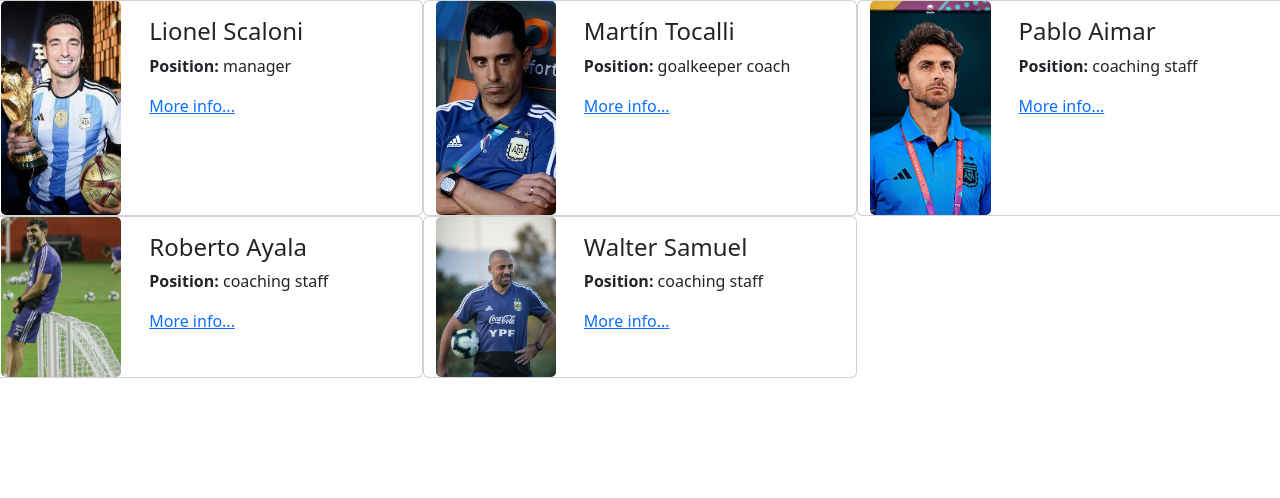
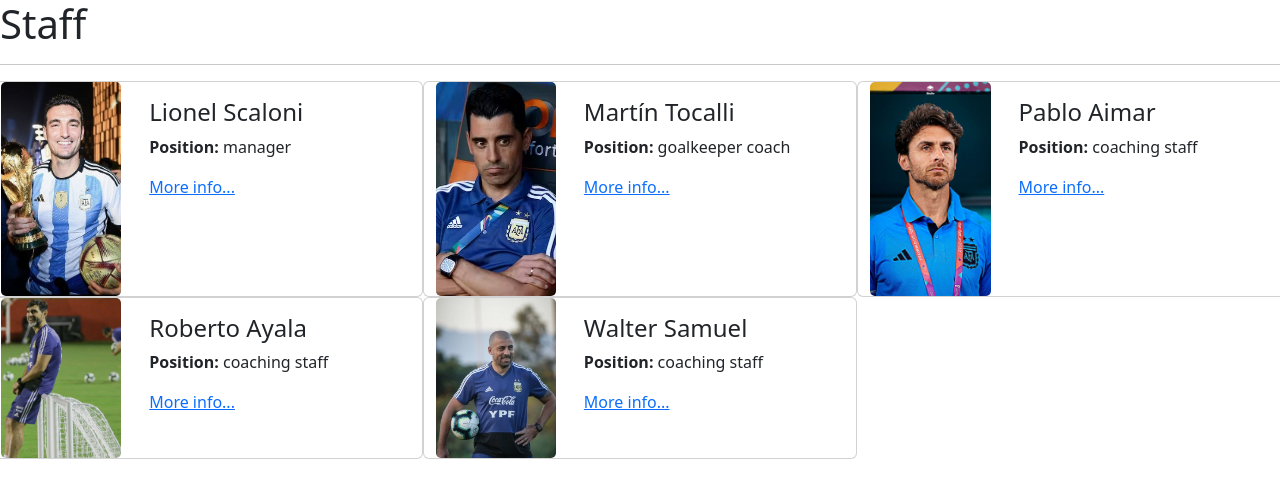
Before and after one commit to GBalatti9/argentina-wold-cup, a React (Vite) app: page /staff in a window 1280 px wide. Shown: the top 498 px of the page. Built offline with nearby package versions, Linux system fonts and the light colour scheme.

Commit message:
Staff title

```diff
--- a/src/staff/pages/StaffPage.jsx
+++ b/src/staff/pages/StaffPage.jsx
@@ -4,6 +4,8 @@ import { PlayersAndStaffList } from "../components/PlayersAndStaffList"
 export const StaffPage = () => {
     return (
         <>
+            <h1>Staff</h1>
+            <hr />
             <PlayersAndStaffList role={ 'staff' } />
         </>
     )
```
